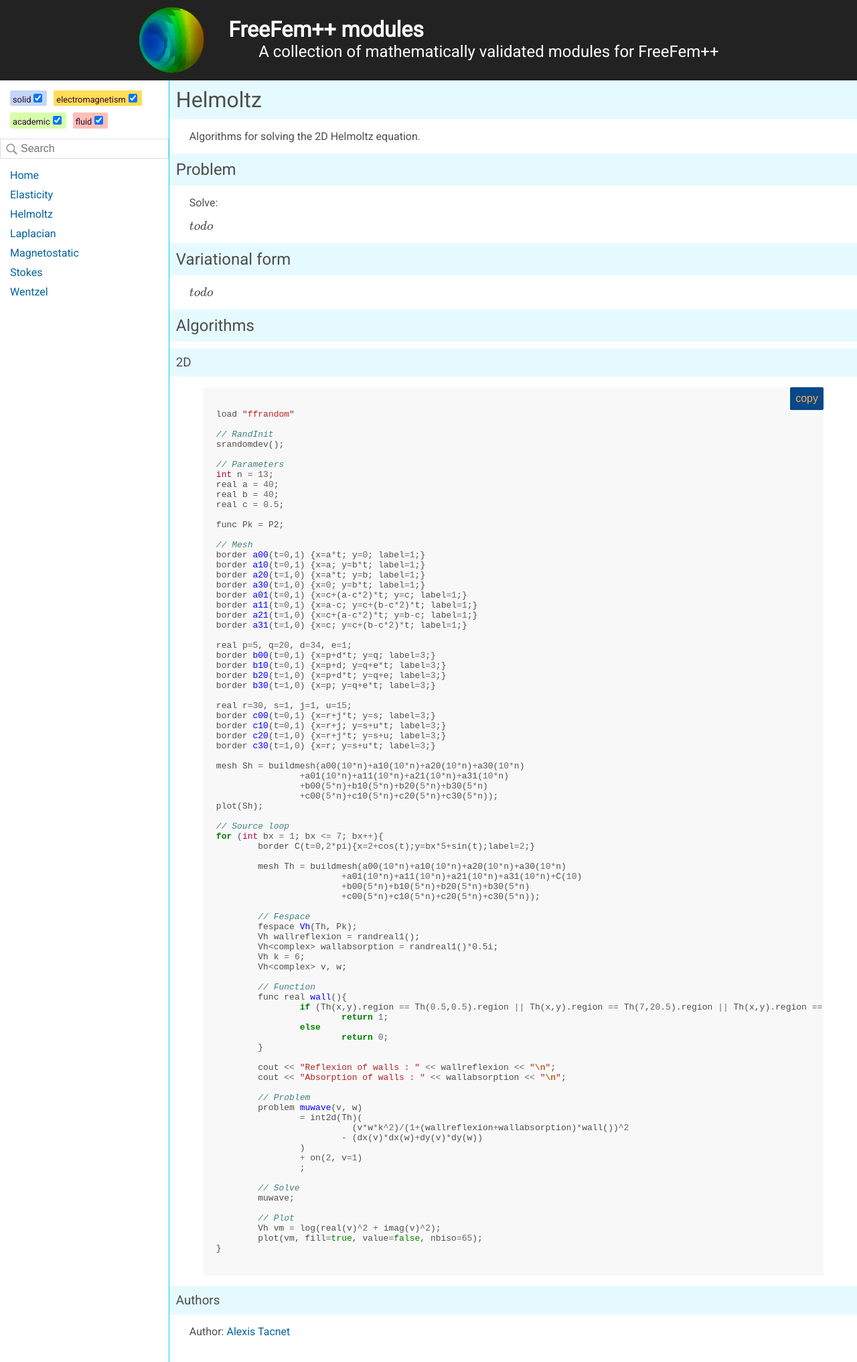
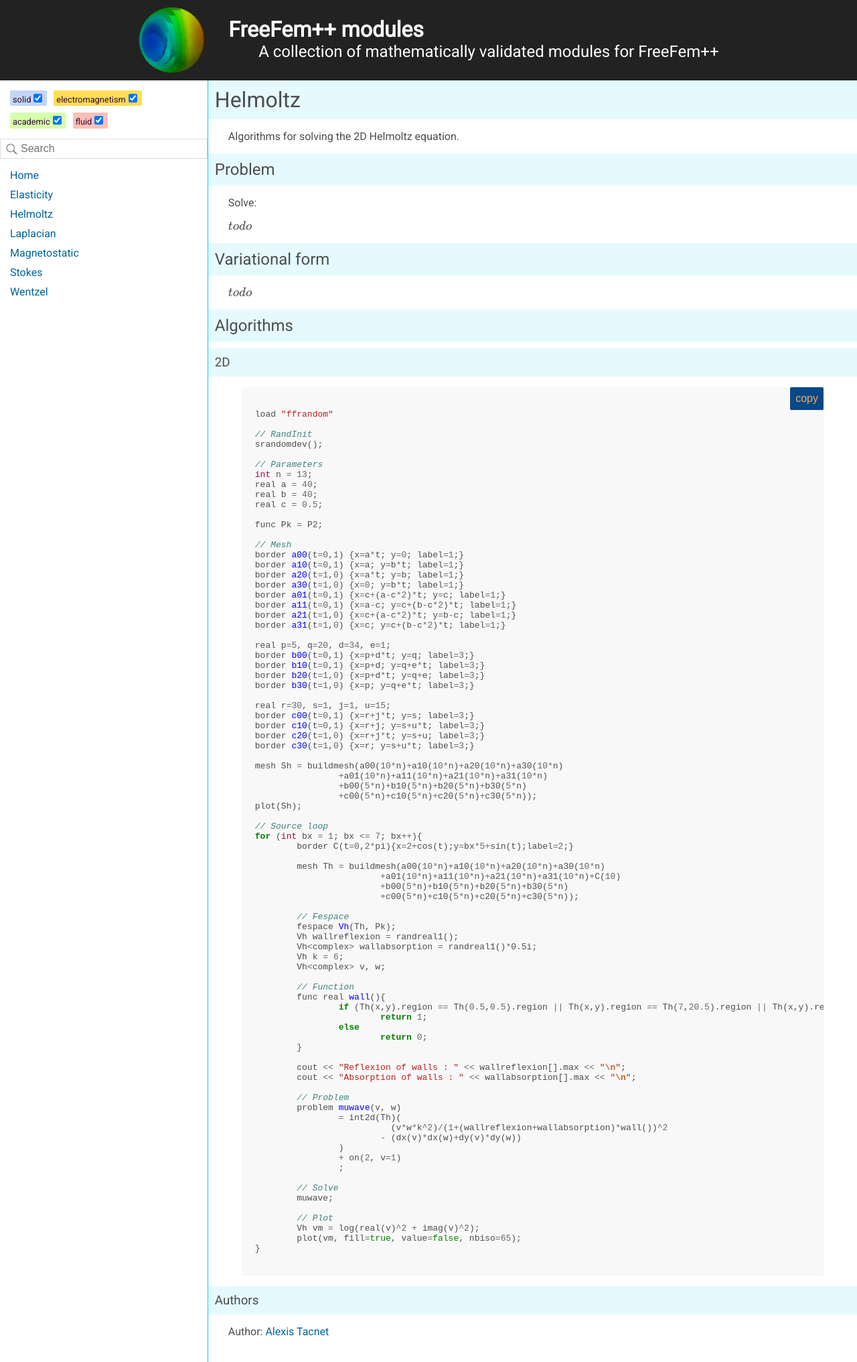
Before and after one commit to FreeFem/FreeFem-modules, a Jekyll site: the page built from _modules/helmoltz.md, in a window 1280 px wide. Shown: the whole page at 67% size. Built offline with Jekyll 4.4.1, drawn with Linux system fonts in a browser that asks for light colours; formulas are drawn with MathJax 3.

Commit message:
fix small bug

```diff
--- a/_modules/helmoltz.md
+++ b/_modules/helmoltz.md
@@ -93,14 +93,14 @@
 
 	// Function
 	func real wall(){
-		if (Th(x,y).region == Th(0.5,0.5).region || Th(x,y).region == Th(7,20.5).region || Th(x,y).region == Th(30.5,2).region)	//TODO use a, b & c, not hard defined regions
+		if (Th(x,y).region == Th(0.5,0.5).region || Th(x,y).region == Th(7,20.5).region || Th(x,y).region == Th(30.5,2).region)
 			return 1;
 		else
 			return 0;
 	}
 
-	cout << "Reflexion of walls : " << wallreflexion << "\n";
-	cout << "Absorption of walls : " << wallabsorption << "\n";
+	cout << "Reflexion of walls : " << wallreflexion[].max << "\n";
+	cout << "Absorption of walls : " << wallabsorption[].max << "\n";
 
 	// Problem
 	problem muwave(v, w)
```
